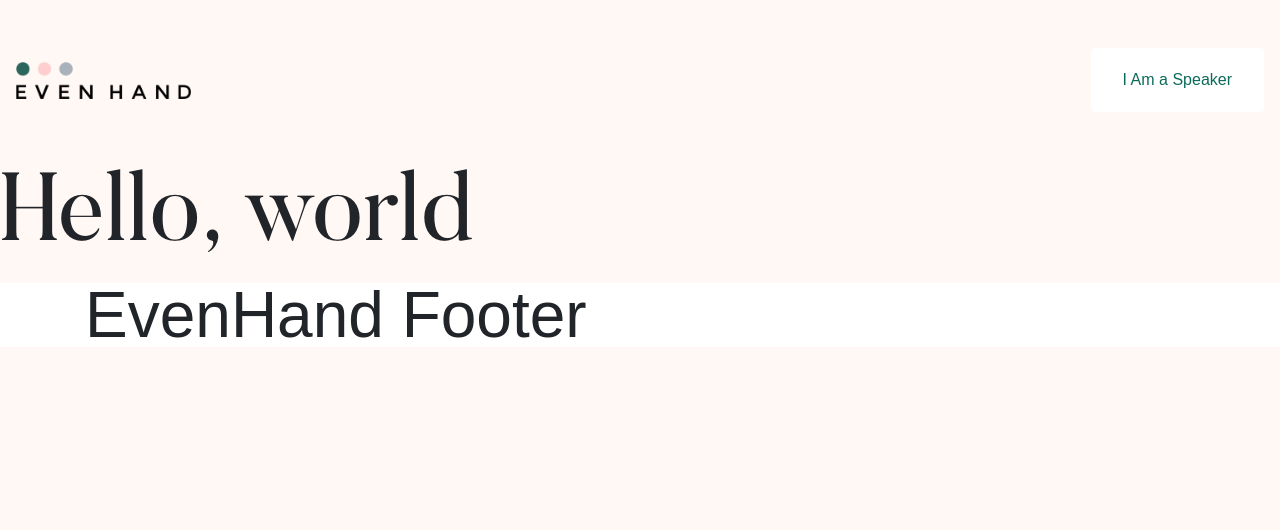
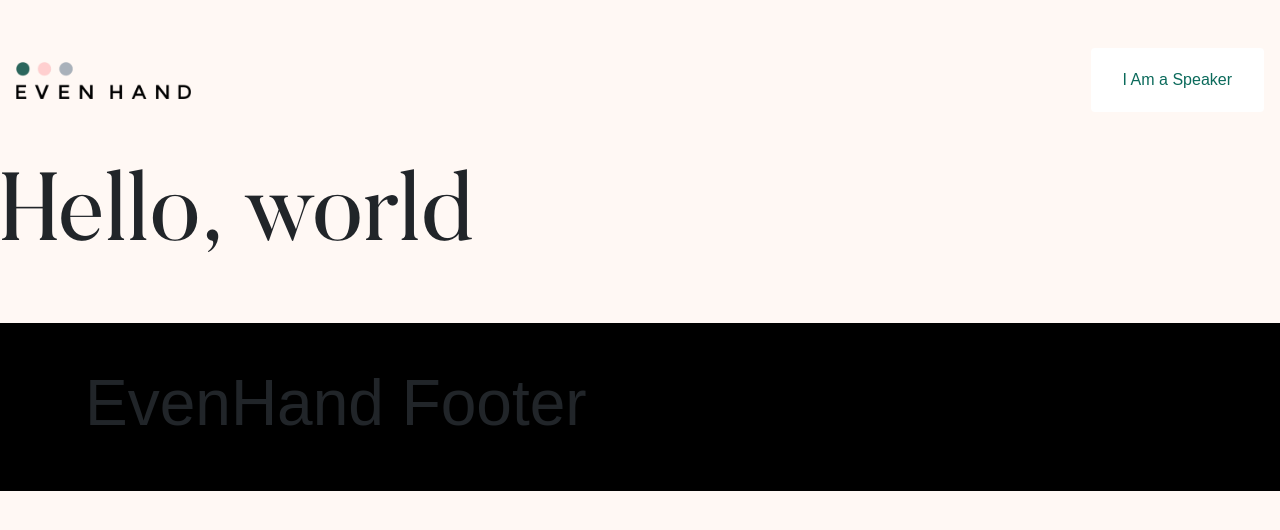
Before and after one commit to evenhand-ottawa/evenhand-frontend, a React (Vite) app: page /search in a window 1280 px wide. Shown: the top 530 px of the page. Built offline with nearby package versions, Linux system fonts and the light colour scheme; a web font is replaced by a local one.

Commit message:
Update footer

```diff
--- a/src/components/footer.jsx
+++ b/src/components/footer.jsx
@@ -1,16 +1,11 @@
 import React from 'react'
-
-var footerStyle = {
-    backgroundColor: 'white',
-
-  };
 
 export function Footer() {
 	return (
 
         <footer>
-            <div style={footerStyle}>
-                <div className="container">
+            <div className="footer">
+                <div className="container mt-5 py-5">
                     <h2>EvenHand Footer</h2>
                 </div>
             </div>
--- /dev/null
+++ b/src/css/_footer.scss
@@ -0,0 +1,5 @@
+//
+
+.footer {
+    background-color: black;
+}
--- a/src/css/app.scss
+++ b/src/css/app.scss
@@ -4,6 +4,9 @@
 
 $color-primary: #0B6A5B;
 $color-secondary: #F59388;
+
+@import "_footer.scss";
+
 
 .bg-light {
 	background-color: #fff8f4 !important;
```
